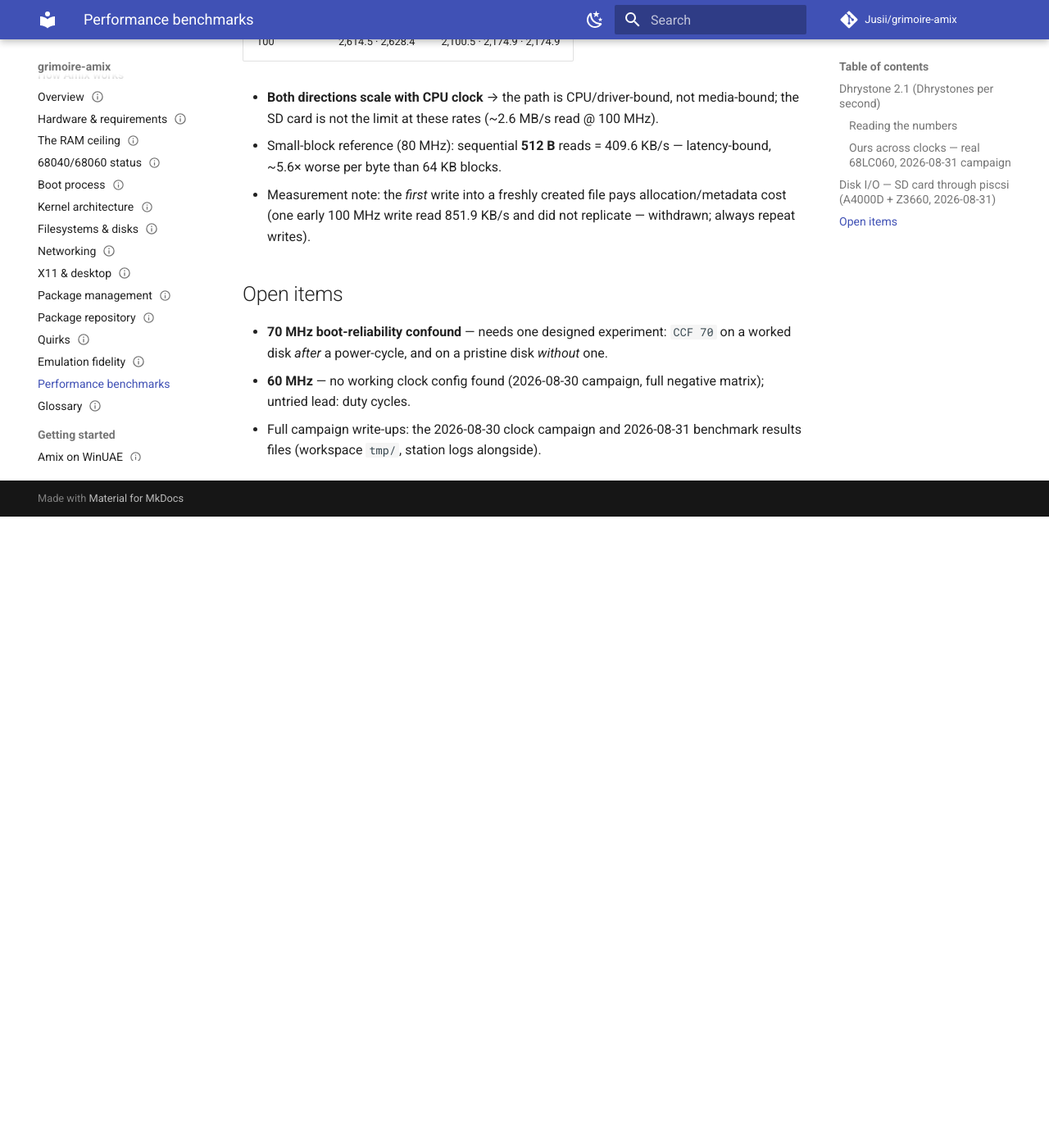
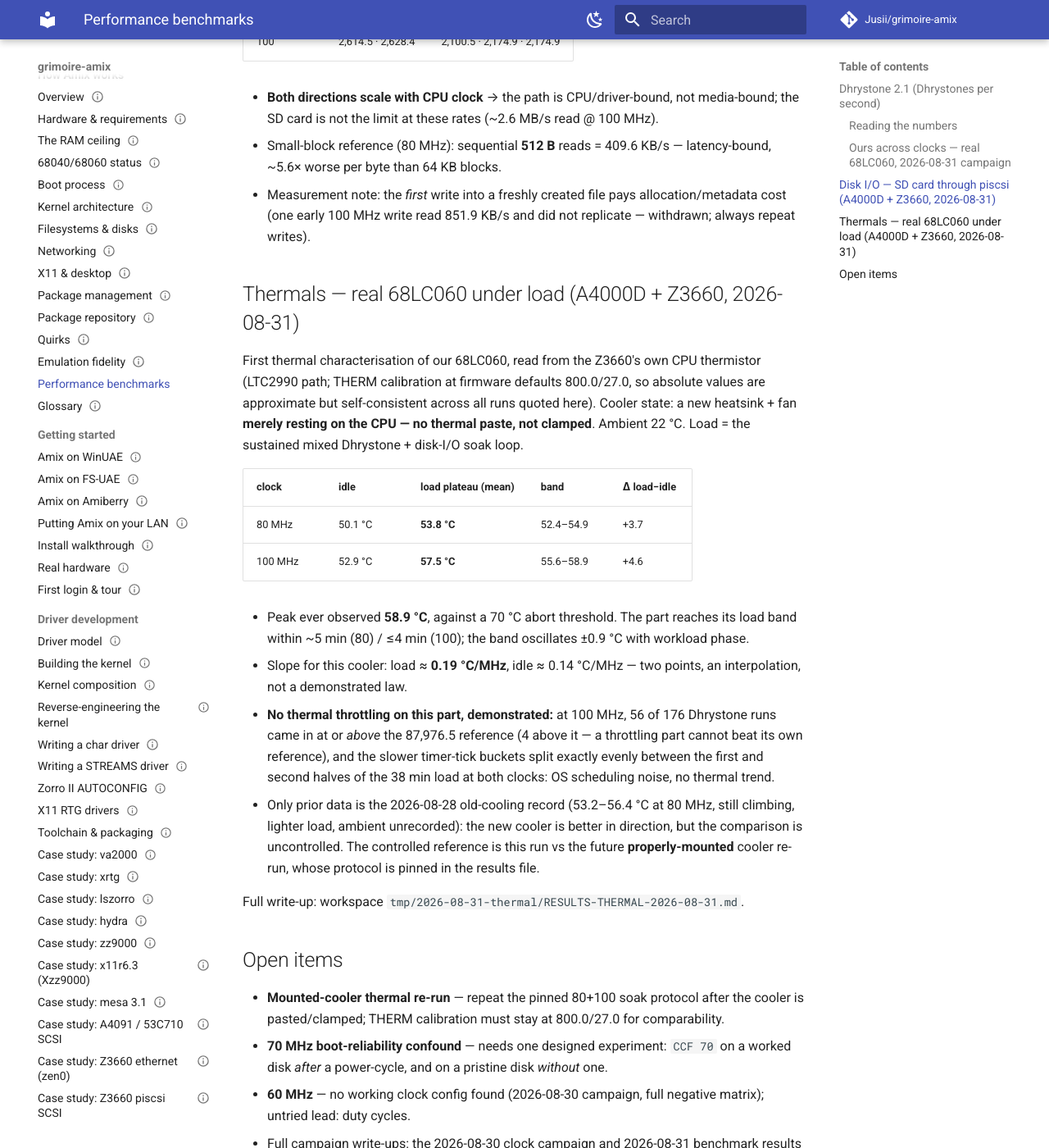
Before and after one commit to jusii/grimoire-amix, an MkDocs documentation site: the page built from docs/how-it-works/performance-benchmarks.md, in a window 1280 px wide and 1400 px high, scrolled down 2898 px. Shown: the whole window at 82% size. Built offline with MkDocs 1.6.1 and Material for MkDocs 9.7.7, drawn with Linux system fonts in a browser that asks for light colours; comment, search, counter and statistics services are not loaded; before the commit the page ends 3528 px from its top, so only the background shows below that; some of the changed text lies outside the part shown.

Commit message:
Performance benchmarks: thermal section — 68LC060 cooler soak at 80/100 MHz (2026-08-31)

```diff
--- a/docs/how-it-works/performance-benchmarks.md
+++ b/docs/how-it-works/performance-benchmarks.md
@@ -1,4 +1,4 @@
-# Performance benchmarks — Dhrystone & disk I/O
+# Performance benchmarks — Dhrystone, disk I/O & thermals
 
 Living reference for Amix performance on real and emulated 68k. **Our reference machine is the
 A4000D + Z3660 accelerator** (real 68LC060, no FPU → software FPE); every row marked *ours* is that
@@ -80,7 +80,38 @@ a scratch *file* (never a raw device). Values in KB/s; repeats shown where taken
 - Measurement note: the *first* write into a freshly created file pays allocation/metadata cost (one
   early 100 MHz write read 851.9 KB/s and did not replicate — withdrawn; always repeat writes).
 
+## Thermals — real 68LC060 under load (A4000D + Z3660, 2026-08-31)
+
+First thermal characterisation of our 68LC060, read from the Z3660's own CPU thermistor
+(LTC2990 path; THERM calibration at firmware defaults 800.0/27.0, so absolute values are
+approximate but self-consistent across all runs quoted here). Cooler state: a new
+heatsink + fan **merely resting on the CPU — no thermal paste, not clamped**. Ambient 22 °C.
+Load = the sustained mixed Dhrystone + disk-I/O soak loop.
+
+| clock | idle | load plateau (mean) | band | Δ load−idle |
+|-------|------|---------------------|------|-------------|
+| 80 MHz  | 50.1 °C | **53.8 °C** | 52.4–54.9 | +3.7 |
+| 100 MHz | 52.9 °C | **57.5 °C** | 55.6–58.9 | +4.6 |
+
+- Peak ever observed **58.9 °C**, against a 70 °C abort threshold. The part reaches its load
+  band within ~5 min (80) / ≤4 min (100); the band oscillates ±0.9 °C with workload phase.
+- Slope for this cooler: load ≈ **0.19 °C/MHz**, idle ≈ 0.14 °C/MHz — two points, an
+  interpolation, not a demonstrated law.
+- **No thermal throttling on this part, demonstrated:** at 100 MHz, 56 of 176 Dhrystone runs
+  came in at or *above* the 87,976.5 reference (4 above it — a throttling part cannot beat
+  its own reference), and the slower timer-tick buckets split exactly evenly between the
+  first and second halves of the 38 min load at both clocks: OS scheduling noise, no thermal
+  trend.
+- Only prior data is the 2026-08-28 old-cooling record (53.2–56.4 °C at 80 MHz, still
+  climbing, lighter load, ambient unrecorded): the new cooler is better in direction, but the
+  comparison is uncontrolled. The controlled reference is this run vs the future
+  **properly-mounted** cooler re-run, whose protocol is pinned in the results file.
+
+Full write-up: workspace `tmp/2026-08-31-thermal/RESULTS-THERMAL-2026-08-31.md`.
+
 ## Open items
+- **Mounted-cooler thermal re-run** — repeat the pinned 80+100 soak protocol after the
+  cooler is pasted/clamped; THERM calibration must stay at 800.0/27.0 for comparability.
 - **70 MHz boot-reliability confound** — needs one designed experiment: `CCF 70` on a worked disk *after*
   a power-cycle, and on a pristine disk *without* one.
 - **60 MHz** — no working clock config found (2026-08-30 campaign, full negative matrix); untried lead:
```
